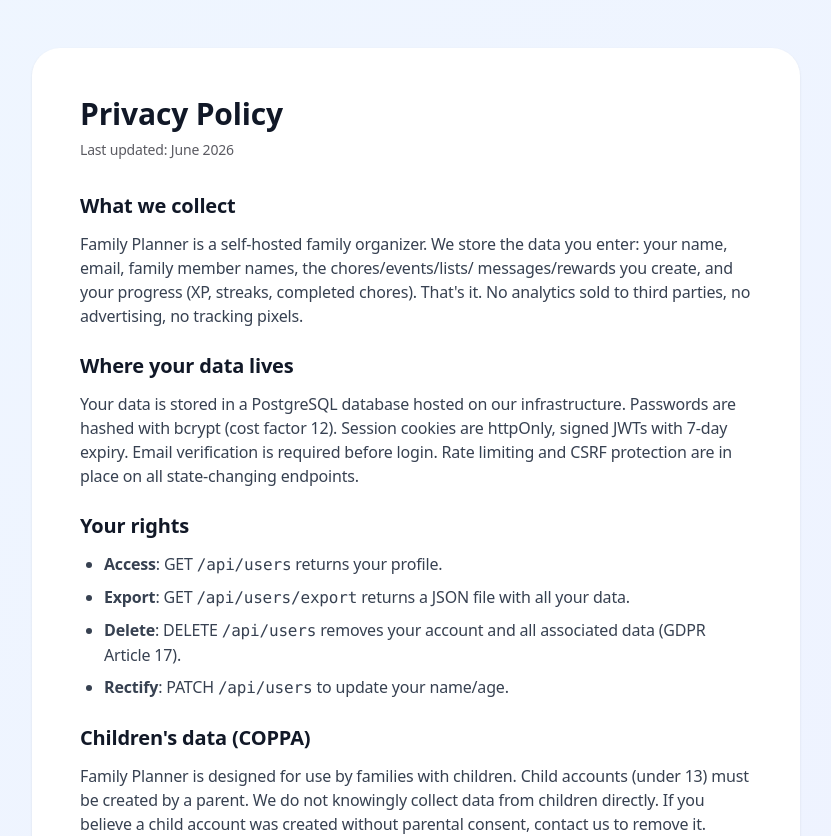
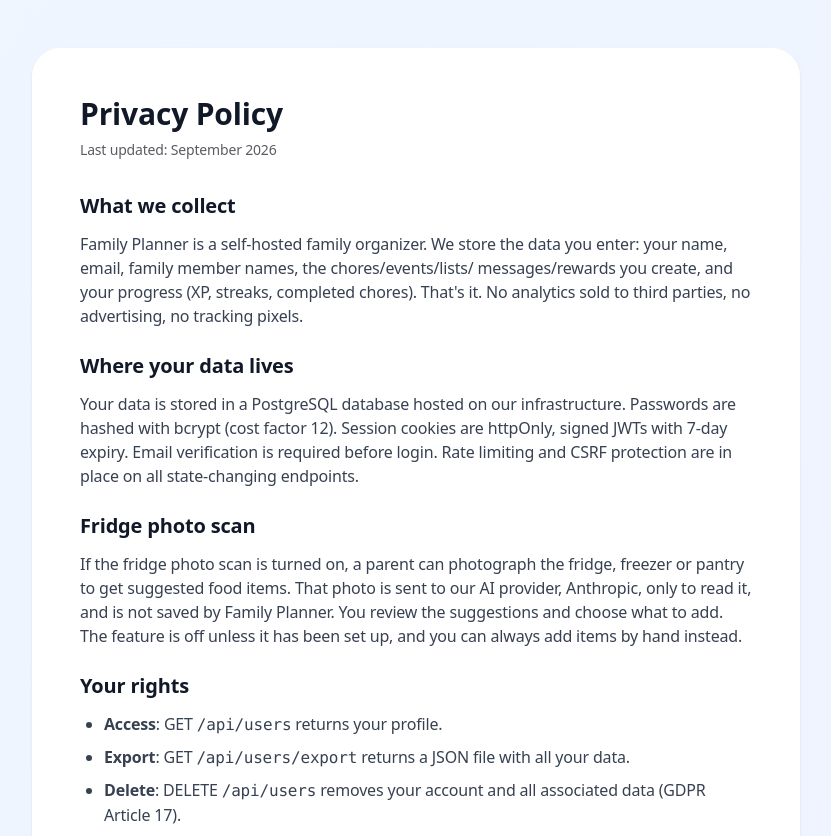
Before and after one commit to camster91/family-planner, a Next.js app: page /privacy in a window 1280 px wide. Shown: the top 836 px of the page, without its empty margins (224-1055 px from the left). Built offline with nearby package versions, Linux system fonts and the light colour scheme; no server answers.

Commit message:
Mention the optional fridge photo scan on the privacy page (#265)
Co-Authored-By: Claude Opus 5.5 <noreply@anthropic.com>
Claude-Session: https://claude.ai/code/session_01T1KMcnSb9FTch3upQm8yvs

```diff
--- a/src/app/privacy/page.tsx
+++ b/src/app/privacy/page.tsx
@@ -11,7 +11,7 @@ export default function PrivacyPage() {
     <div className="min-h-screen bg-gradient-to-br from-blue-50 to-indigo-50 py-12 px-4">
       <div className="max-w-3xl mx-auto bg-white rounded-2xl shadow-sm p-8 md:p-12">
         <h1 className="text-3xl font-bold text-gray-900 mb-2">Privacy Policy</h1>
-        <p className="text-sm text-gray-500 mb-8">Last updated: June 2026</p>
+        <p className="text-sm text-gray-500 mb-8">Last updated: September 2026</p>
 
         <div className="prose prose-gray max-w-none space-y-6 text-gray-700">
           <section>
@@ -33,6 +33,17 @@ export default function PrivacyPage() {
               httpOnly, signed JWTs with 7-day expiry. Email verification is required
               before login. Rate limiting and CSRF protection are in place on all
               state-changing endpoints.
+            </p>
+          </section>
+
+          <section>
+            <h2 className="text-xl font-semibold text-gray-900 mb-3">Fridge photo scan</h2>
+            <p>
+              If the fridge photo scan is turned on, a parent can photograph the fridge,
+              freezer or pantry to get suggested food items. That photo is sent to our AI
+              provider, Anthropic, only to read it, and is not saved by Family Planner. You
+              review the suggestions and choose what to add. The feature is off unless it
+              has been set up, and you can always add items by hand instead.
             </p>
           </section>
 
```
